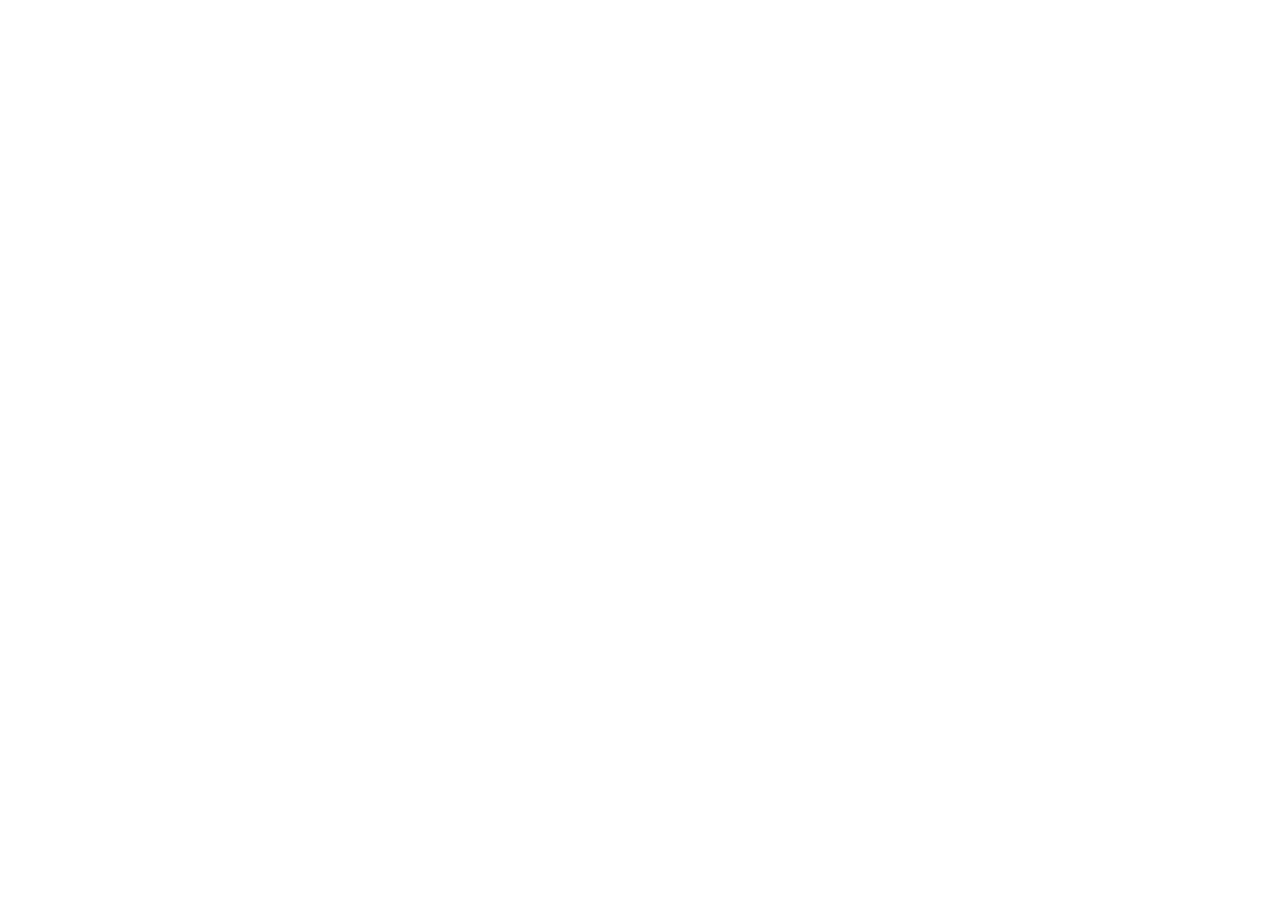
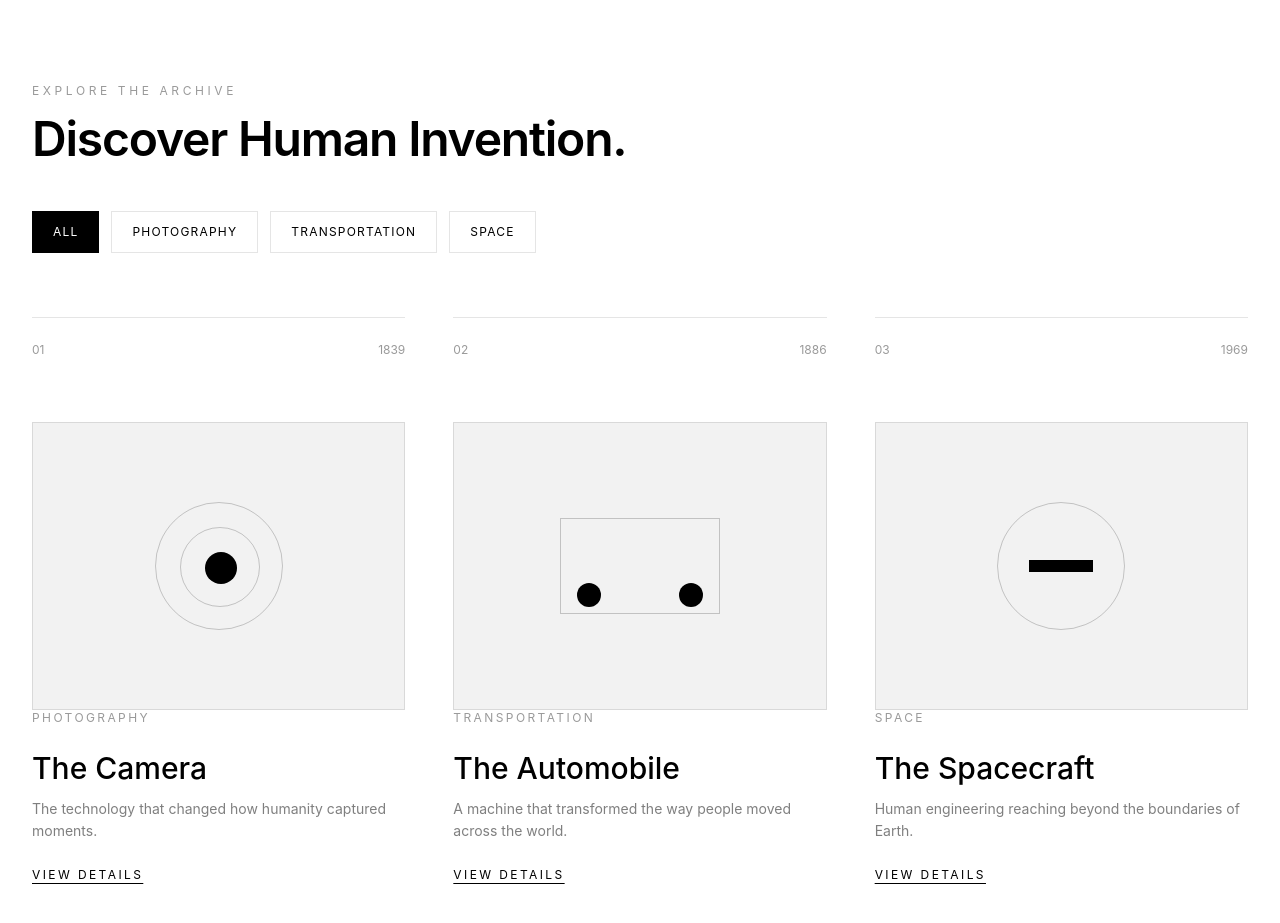
Before and after one commit to Ekansh0604/Atlas, a React (Vite) app: page / in a window 1280 px wide. Shown: the part 1709-2632 px from the top of the page. Before the commit the page ends 1720 px from the top, so only its background shows below. Built offline with nearby package versions, Linux system fonts and the light colour scheme.

Commit message:
Add interactive invention archive

```diff
--- a/src/App.jsx
+++ b/src/App.jsx
@@ -1,6 +1,7 @@
 import Navbar from "./components/Navbar"
 import HeroSection from "./components/HeroSection"
 import FeaturedInventions from "./components/FeaturedInventions";
+import ExploreSection from "./components/ExploreSection"
 
 function App() {
   return (
@@ -8,9 +9,7 @@
       <Navbar />
       <HeroSection />
       <FeaturedInventions />
-      <h1 className="text-6xl font-bold text-orange-500">
-        ATLAS
-      </h1>
+      <ExploreSection />
     </>
   );
 }
--- /dev/null
+++ b/src/components/ExploreSection.jsx
@@ -0,0 +1,154 @@
+import { useState } from "react"
+import InventionCard from "./InventionCard"
+import inventions from "../data/inventions"
+
+function ExploreSection() {
+  const [selectedCategory, setSelectedCategory] = useState("All")
+  const [selectedInvention, setSelectedInvention] = useState(null)
+
+  const filteredInventions =
+    selectedCategory === "All"
+      ? inventions
+      : inventions.filter(
+          (invention) => invention.category === selectedCategory
+        )
+  return (
+    <section className="px-8 py-24">
+      <div>
+        <p className="text-xs uppercase tracking-[0.3em] text-black/40">
+          Explore The Archive
+        </p>
+
+        <h2 className="mt-4 text-5xl font-semibold tracking-tight">
+          Discover Human Invention.
+        </h2>
+
+        <div className="mt-12 flex flex-wrap gap-3">
+          <button
+            onClick={() => setSelectedCategory("All")}
+            className={`border px-5 py-3 text-xs uppercase tracking-widest transition-colors ${
+              selectedCategory === "All"
+              ? "border-black bg-black text-white"
+              : "border-black/10 hover:bg-black hover:text-white"
+            }`}
+          >
+            All
+          </button>
+
+          <button
+            onClick={() => setSelectedCategory("Photography")}
+            className={`border px-5 py-3 text-xs uppercase tracking-widest transition-colors ${
+              selectedCategory === "Photography"
+              ? "border-black bg-black text-white"
+              : "border-black/10 hover:bg-black hover:text-white"
+            }`}
+          >
+            Photography
+          </button>
+
+          <button
+            onClick={() => setSelectedCategory("Transportation")}
+            className={`border px-5 py-3 text-xs uppercase tracking-widest transition-colors ${
+              selectedCategory === "Transportation"
+              ? "border-black bg-black text-white"
+              : "border-black/10 hover:bg-black hover:text-white"
+            }`}
+          >
+            Transportation
+          </button>
+
+          <button
+            onClick={() => setSelectedCategory("Space")}
+            className={`border px-5 py-3 text-xs uppercase tracking-widest transition-colors ${
+              selectedCategory === "Space"
+              ? "border-black bg-black text-white"
+              : "border-black/10 hover:bg-black hover:text-white"
+            }`}
+          >
+            Space
+          </button>
+
+        </div>
+
+        <div className="mt-16 grid gap-12 md:grid-cols-3">
+          {filteredInventions.map((invention) => (
+            <InventionCard
+              key={invention.number}
+              number={invention.number}
+              title={invention.title}
+              year={invention.year}
+              category={invention.category}
+              description={invention.description}
+              type={invention.type}
+              onViewDetails={() => setSelectedInvention(invention)}
+            />
+          ))}
+        </div>
+
+        {selectedInvention &&(
+            <div className="mt-20 border-t border-black/10 pt-12 transition-opacity duration-500">
+
+              <div className="grid gap-12 md:grid-cols-2">
+
+                {/*Invention Visual*/}
+
+                {selectedInvention.type === "camera" && (
+                <div className="h-48 w-48 rounded-full border border-black/20">
+                  <div className="m-8 h-32 w-32 rounded-full border border-black/20">
+                    <div className="m-12 h-8 w-8 rounded-full bg-black" />
+                  </div>
+                </div>
+              )}
+
+              {selectedInvention.type === "automobile" && (
+                <div className="h-32 w-56 border border-black/20">
+                  <div className="mt-24 flex justify-between px-6">
+                    <div className="h-8 w-8 rounded-full bg-black" />
+                    <div className="h-8 w-8 rounded-full bg-black" />
+                  </div>
+                </div>
+              )}
+
+              {selectedInvention.type === "spacecraft" && (
+                <div className="relative h-40 w-40 rounded-full border border-black/20">
+                  <div className="absolute left-1/2 top-1/2 h-3 w-24 -translate-x-1/2 -translate-y-1/2 bg-black" />
+                </div>
+              )}
+
+                {/* {Invention Information} */}
+                <div className="flex flex-col justify center">
+
+                  <p className="text-xs uppercase tracking-[0.3em] text-black/40">
+                    {selectedInvention.category}
+                  </p>
+
+                  <h3 className="mt-4 text-5xl font-semibold tracking-tight">
+                    {selectedInvention.title}
+                  </h3>
+
+                  <p className="mt-4 text-sm text-black/40">
+                    {selectedInvention.year}
+                  </p>
+
+                  <p className="mt-8 max-w-lg text-base leading-relaxed text-black/60">
+                    {selectedInvention.description}
+                  </p>
+
+                  <button
+                    type="button"
+                    onClick={()=>selectedInvention(null)}
+                    className="mt-8 w-fit text-xs uppercase tracking-[0.2em] underline underline-offset-4 transition-opacity hover:opacity-50"
+                  >
+                    Close Details
+                  </button>
+                </div>
+              </div>
+
+            </div>
+          )}
+      </div>
+    </section>
+  )
+}
+
+export default ExploreSection
--- a/src/components/FeaturedInventions.jsx
+++ b/src/components/FeaturedInventions.jsx
@@ -1,32 +1,5 @@
 import InventionCard from "./InventionCard"
-
-const inventions = [
-  {
-    number: "01",
-    title: "The Camera",
-    year: "1839",
-    category: "Photography",
-    description: "The technology that changed how humanity captured moments.",
-    type: "camera",
-
-  },
-  {
-    number: "02",
-    title: "The Automobile",
-    year: "1886",
-    category: "Transportation",
-    description: "A machine that transformed the way people move around the world.",
-    type: "automobile",
-  },
-  {
-    number: "03",
-    title: "The Spacecraft",
-    year: "1969",
-    category: "Space",
-    description: "Human engineering reaching beyond the boundaries of Earth.",
-    type: "spacecraft",
-  },
-]
+import inventions from "../data/inventions"
 function FeaturedInventions() {
   return (
     <section className="px-8 py-24">
--- a/src/components/InventionCard.jsx
+++ b/src/components/InventionCard.jsx
@@ -1,4 +1,12 @@
-function InventionCard({ number, title, year, category, description, type }) {
+function InventionCard({
+  number,
+  title,
+  year,
+  category,
+  description,
+  type,
+  onViewDetails,
+}) {
   return (
     <article className="group border-t border-black/10 pt-6 transition-transform duration-500 hover:-translate-y-2">
 
@@ -16,20 +24,20 @@
 
       <div className="mt-16">
 
-        <div className="relative h-72 w-full overflow-hidden border border-black/10 bg-black/5 transition-colors duration-500 group-hover:bg-black/10">
+        <div className="relative flex h-72 w-full items-center justify-center overflow-hidden border border-black/10 bg-black/5 transition-colors duration-500 group-hover:bg-black/10">
 
           <div className="absolute inset-0 flex items-center justify-center">
 
-            {type == "camera" &&(
-              <div className="h-32 w-32 rounded-full border border-black/20">
+            {type === "camera" &&(
+              <div className="h-32 w-32 rounded-full border border-black/20 transition-transform duration-500 group-hover:scale-110">
                 <div className="m-6 h-20 w-20 rounded-full border border-black/20">
                   <div className="m-6 h-8 w-8 rounded-full bg-black" />
                 </div>
               </div>
 
             )}
-            {type == "automobile" &&(
-              <div className="h-24 w-40 border border-black/20">
+            {type === "automobile" &&(
+              <div className="h-24 w-40 border border-black/20 transition-transform duration-500 group-hover:scale-110">
                 <div className="mt-16 flex justify-between px-4">
                   <div className="h-6 w-6 rounded-full bg-black" />
                   <div className="h-6 w-6 rounded-full bg-black" />
@@ -37,8 +45,8 @@
               </div>
 
             )}
-            {type == "spacecraft" &&(
-              <div className="relative h-32 w-32 rounded-full border border-black/20">
+            {type === "spacecraft" &&(
+              <div className="relative h-32 w-32 rounded-full border border-black/20 transition-transform duration-500 group-hover:scale-110">
                 <div className="absolute left-1/2 top-1/2 h-3 w-16 -translate-x-1/2 -translate-y-1/2 bg-black" />
               </div>
 
@@ -48,19 +56,28 @@
 
         </div>
 
-        <div className="archive-info">
+        <div className="archive-info transition-transform duration-500 group-hover:translate-x-2">
 
           <p className="text-xs uppercase tracking-[0.2em] text-black/40">
             {category}
           </p>
 
-          <h3 className="mt-6 text-3xl font-medium">
+          <h3 className="mt-6 text-3xl font-medium transition-transform duration-500 group-hover:translate-x-1">
             {title}
           </h3>
 
           <p className="mt-3 max-w-sm text-sm leading-relaxed text-black/50">
             {description}
           </p>
+          <button
+            onClick={()=>
+              onViewDetails()
+            }
+            type="button"
+            className="mt-6 text-xs uppercase tracking-[0.2em] underline underline-offset-4 transition-opacity hover:opacity-50"
+          >
+            View Details
+          </button>
 
         </div>
 
--- /dev/null
+++ b/src/data/inventions.js
@@ -0,0 +1,28 @@
+const inventions = [
+  {
+    number: "01",
+    title: "The Camera",
+    year: "1839",
+    category: "Photography",
+    description: "The technology that changed how humanity captured moments.",
+    type: "camera",
+  },
+  {
+    number: "02",
+    title: "The Automobile",
+    year: "1886",
+    category: "Transportation",
+    description: "A machine that transformed the way people moved across the world.",
+    type: "automobile",
+  },
+  {
+    number: "03",
+    title: "The Spacecraft",
+    year: "1969",
+    category: "Space",
+    description: "Human engineering reaching beyond the boundaries of Earth.",
+    type: "spacecraft",
+  },
+]
+
+export default inventions
```
